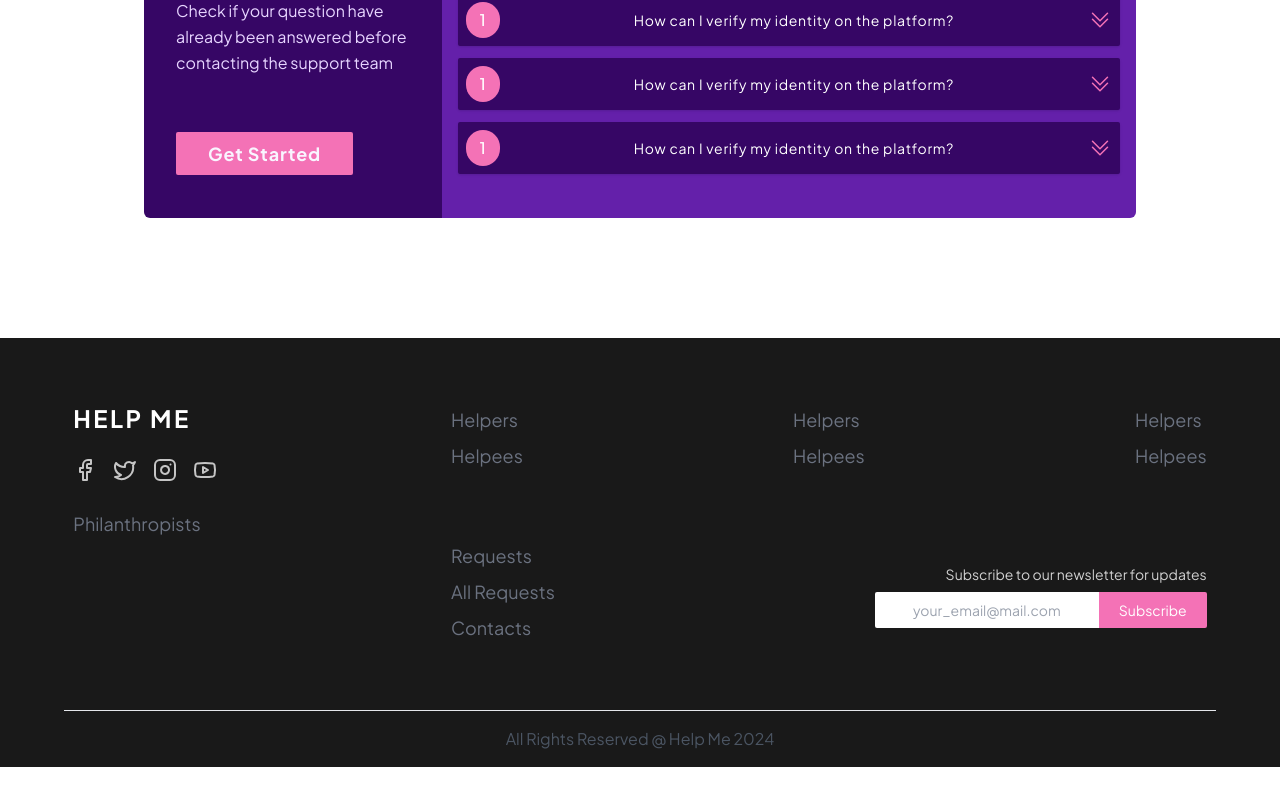
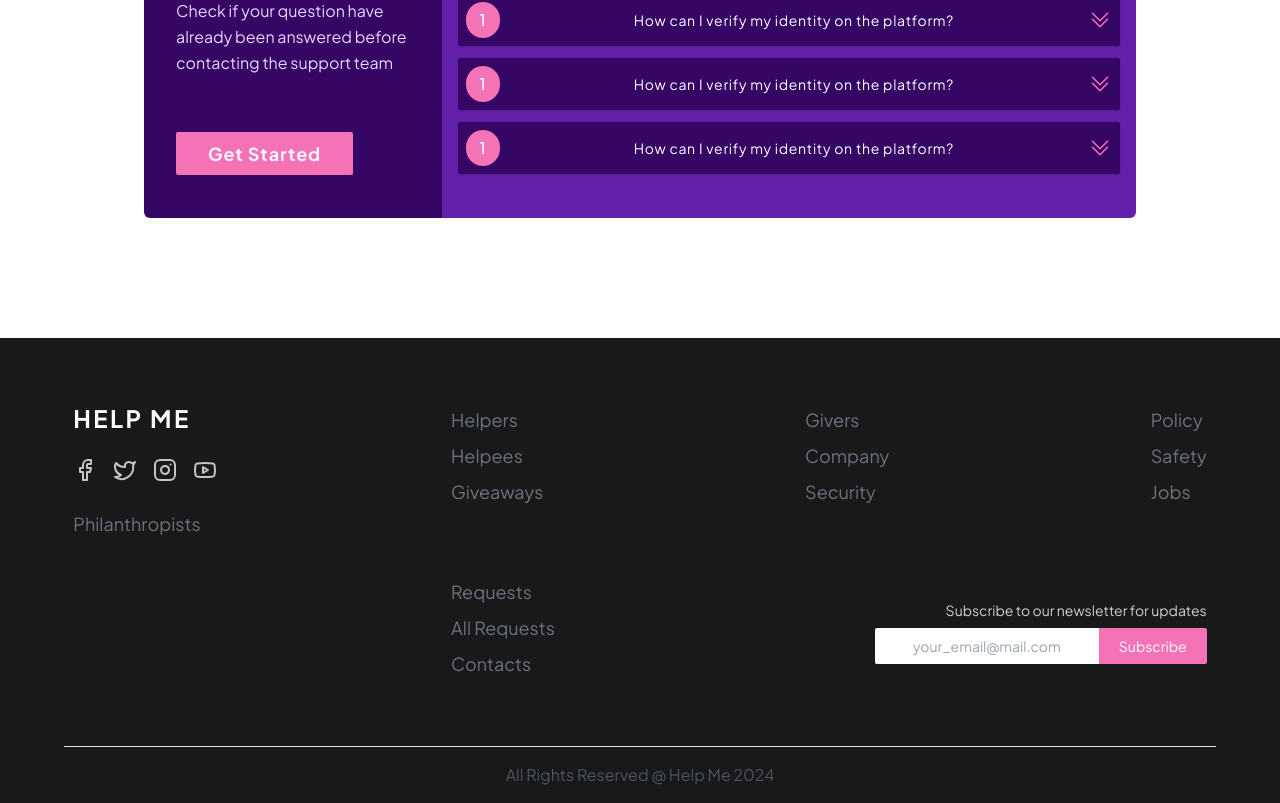
Before and after one commit to Idomason/helpMe, a React (Vite) app in the folder client/: page / in a window 1280 px wide. Shown: the part 4245-5048 px from the top of the page. Before the commit the page ends 5012 px from the top, so only its background shows below. Built offline with nearby package versions, Linux system fonts and the light colour scheme.

Commit message:
work on the Footer component

```diff
--- a/client/src/components/Footer/Footer.tsx
+++ b/client/src/components/Footer/Footer.tsx
@@ -49,33 +49,51 @@ export default function Footer() {
               >
                 helpees
               </Link>
-            </div>
-            <div>
               <Link
                 className="block py-1 text-sm capitalize text-gray-500 transition-colors duration-300 ease-in hover:text-white lg:text-lg"
-                to={"/helpers"}
+                to={"/giveaways"}
               >
-                helpers
-              </Link>
-              <Link
-                className="block py-1 text-sm capitalize text-gray-500 transition-colors duration-300 ease-in hover:text-white lg:text-lg"
-                to={"/helpees"}
-              >
-                helpees
+                giveaways
               </Link>
             </div>
             <div>
               <Link
                 className="block py-1 text-sm capitalize text-gray-500 transition-colors duration-300 ease-in hover:text-white lg:text-lg"
-                to={"/helpers"}
+                to={"/givers"}
               >
-                helpers
+                givers
               </Link>
               <Link
                 className="block py-1 text-sm capitalize text-gray-500 transition-colors duration-300 ease-in hover:text-white lg:text-lg"
-                to={"/helpees"}
+                to={"/company"}
               >
-                helpees
+                company
+              </Link>
+              <Link
+                className="block py-1 text-sm capitalize text-gray-500 transition-colors duration-300 ease-in hover:text-white lg:text-lg"
+                to={"/security"}
+              >
+                security
+              </Link>
+            </div>
+            <div>
+              <Link
+                className="block py-1 text-sm capitalize text-gray-500 transition-colors duration-300 ease-in hover:text-white lg:text-lg"
+                to={"/policy"}
+              >
+                policy
+              </Link>
+              <Link
+                className="block py-1 text-sm capitalize text-gray-500 transition-colors duration-300 ease-in hover:text-white lg:text-lg"
+                to={"/safety"}
+              >
+                safety
+              </Link>
+              <Link
+                className="block py-1 text-sm capitalize text-gray-500 transition-colors duration-300 ease-in hover:text-white lg:text-lg"
+                to={"/jobs"}
+              >
+                jobs
               </Link>
             </div>
           </div>
```
